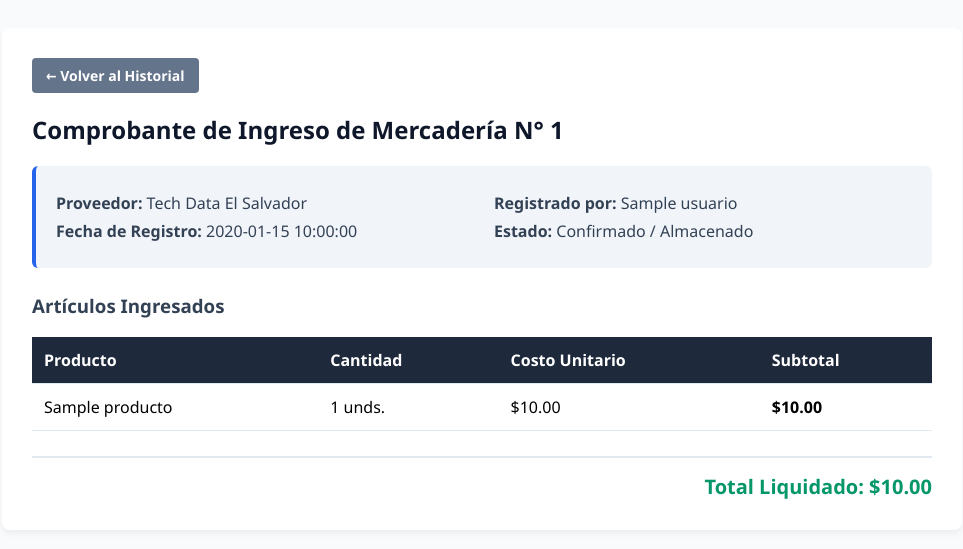
After one commit to jhojalmarcitooo15/sistema_inventario_ventas, a PHP site: page /detalle_compra.php?id=1 in a window 1280 px wide. The commit adds this page. Shown: the top 549 px of the page, without its empty margins (158-1121 px from the left). Run offline with PHP 8.4, Linux system fonts and the light colour scheme; the visitor is signed in with stand-in values (Sample User, id 1); data comes from the database, SQL or seed files in the repository; tables that the repository leaves empty hold one stand-in row (values such as "Sample post").

Commit message:
Implementada vista de detalle de compra con filtro relacional y cálculo en SQL

```diff
--- /dev/null
+++ b/detalle_compra.php
@@ -0,0 +1,311 @@
+<?php
+
+session_start();
+
+if (!isset($_SESSION['user_id'])) {
+    header("Location: index.php");
+    exit();
+}
+
+require_once 'conexion.php';
+
+// Validar que exista el parámetro id en la URL
+if (!isset($_GET['id']) || empty($_GET['id'])) {
+    header("Location: historial_compras.php");
+    exit();
+}
+
+$compra_id = intval($_GET['id']);
+
+// ==========================================
+// 1. CONSULTAR CABECERA DE LA COMPRA
+// ==========================================
+
+$sql_cabecera = "SELECT
+                    c.id,
+                    c.fecha,
+                    c.total,
+                    p.nombre_empresa,
+                    u.nombre_completo
+                 FROM compras c
+                 INNER JOIN proveedores p
+                    ON c.proveedor_id = p.id
+                 INNER JOIN usuarios u
+                    ON c.usuario_id = u.id
+                 WHERE c.id = ?";
+
+$stmt_cab = $conn->prepare($sql_cabecera);
+
+$stmt_cab->bind_param("i", $compra_id);
+
+$stmt_cab->execute();
+
+$res_cabecera = $stmt_cab->get_result();
+
+if ($res_cabecera->num_rows === 0) {
+    header("Location: historial_compras.php");
+    exit();
+}
+
+$compra = $res_cabecera->fetch_assoc();
+
+$stmt_cab->close();
+
+
+// ==========================================
+// 2. CONSULTAR DETALLE DE PRODUCTOS
+// ==========================================
+
+$sql_detalle = "SELECT
+                    p.nombre_producto,
+                    d.cantidad,
+                    d.precio_compra,
+                    (d.cantidad * d.precio_compra) AS subtotal
+                FROM detalle_compras d
+                INNER JOIN productos p
+                    ON d.producto_id = p.id
+                WHERE d.compra_id = ?";
+
+$stmt_det = $conn->prepare($sql_detalle);
+
+$stmt_det->bind_param("i", $compra_id);
+
+$stmt_det->execute();
+
+$res_detalle = $stmt_det->get_result();
+
+?>
+
+<!DOCTYPE html>
+<html lang="es">
+
+<head>
+
+<meta charset="UTF-8">
+
+<title>
+    Detalle de Compra N° <?php echo $compra['id']; ?>
+</title>
+
+<style>
+
+body {
+    font-family: 'Segoe UI', Tahoma, Geneva, Verdana, sans-serif;
+    background-color: #f8fafc;
+    padding: 20px;
+}
+
+.contenedor {
+    max-width: 900px;
+    margin: 0 auto;
+    background: white;
+    padding: 30px;
+    border-radius: 8px;
+    box-shadow: 0 4px 6px rgba(0,0,0,0.05);
+}
+
+.btn-volver {
+    display: inline-block;
+    background: #64748b;
+    color: white;
+    padding: 8px 14px;
+    text-decoration: none;
+    border-radius: 4px;
+    font-weight: bold;
+    margin-bottom: 20px;
+    font-size: 14px;
+}
+
+.btn-volver:hover {
+    background: #475569;
+}
+
+.datos-compra {
+    display: grid;
+    grid-template-columns: 1fr 1fr;
+    gap: 20px;
+    background: #f1f5f9;
+    padding: 20px;
+    border-radius: 6px;
+    margin-bottom: 25px;
+    border-left: 4px solid #2563eb;
+}
+
+.datos-compra p {
+    margin: 6px 0;
+    color: #334155;
+}
+
+table {
+    width: 100%;
+    border-collapse: collapse;
+    margin-top: 10px;
+}
+
+th,
+td {
+    padding: 12px;
+    text-align: left;
+    border-bottom: 1px solid #e2e8f0;
+}
+
+th {
+    background-color: #1e293b;
+    color: white;
+}
+
+tr:hover {
+    background-color: #f8fafc;
+}
+
+.total-final {
+    text-align: right;
+    font-size: 20px;
+    font-weight: bold;
+    margin-top: 25px;
+    color: #059669;
+    border-top: 2px solid #e2e8f0;
+    padding-top: 15px;
+}
+
+</style>
+
+</head>
+
+<body>
+
+<div class="contenedor">
+
+    <a href="historial_compras.php" class="btn-volver">
+        ← Volver al Historial
+    </a>
+
+    <h2 style="margin-top: 0; color: #0f172a;">
+        Comprobante de Ingreso de Mercadería N°
+        <?php echo $compra['id']; ?>
+    </h2>
+
+
+    <!-- INFORMACIÓN GENERAL DE LA COMPRA -->
+
+    <div class="datos-compra">
+
+        <div>
+
+            <p>
+                <strong>Proveedor:</strong>
+                <?php echo htmlspecialchars($compra['nombre_empresa']); ?>
+            </p>
+
+            <p>
+                <strong>Fecha de Registro:</strong>
+                <?php echo htmlspecialchars($compra['fecha']); ?>
+            </p>
+
+        </div>
+
+
+        <div>
+
+            <p>
+                <strong>Registrado por:</strong>
+                <?php echo htmlspecialchars($compra['nombre_completo']); ?>
+            </p>
+
+            <p>
+                <strong>Estado:</strong>
+                Confirmado / Almacenado
+            </p>
+
+        </div>
+
+    </div>
+
+
+    <h3 style="color: #334155;">
+        Artículos Ingresados
+    </h3>
+
+
+    <!-- TABLA DE PRODUCTOS -->
+
+    <table>
+
+        <thead>
+
+            <tr>
+
+                <th>Producto</th>
+
+                <th>Cantidad</th>
+
+                <th>Costo Unitario</th>
+
+                <th>Subtotal</th>
+
+            </tr>
+
+        </thead>
+
+
+        <tbody>
+
+        <?php
+
+        if ($res_detalle->num_rows > 0) {
+
+            while ($item = $res_detalle->fetch_assoc()) {
+
+                echo "<tr>";
+
+                echo "<td>" .
+                     htmlspecialchars($item['nombre_producto']) .
+                     "</td>";
+
+                echo "<td>" .
+                     htmlspecialchars($item['cantidad']) .
+                     " unds.</td>";
+
+                echo "<td>$" .
+                     number_format($item['precio_compra'], 2) .
+                     "</td>";
+
+                echo "<td><strong>$" .
+                     number_format($item['subtotal'], 2) .
+                     "</strong></td>";
+
+                echo "</tr>";
+            }
+
+        } else {
+
+            echo "<tr>
+                    <td colspan='4' style='text-align: center;'>
+                        No se encontraron partidas para esta compra.
+                    </td>
+                  </tr>";
+        }
+
+        $stmt_det->close();
+
+        ?>
+
+        </tbody>
+
+    </table>
+
+
+    <!-- TOTAL -->
+
+    <div class="total-final">
+
+        Total Liquidado:
+        $<?php echo number_format($compra['total'], 2); ?>
+
+    </div>
+
+</div>
+
+</body>
+
+</html>
```
Also changed, not shown: historial_compras.php (+98 -13 lines).
